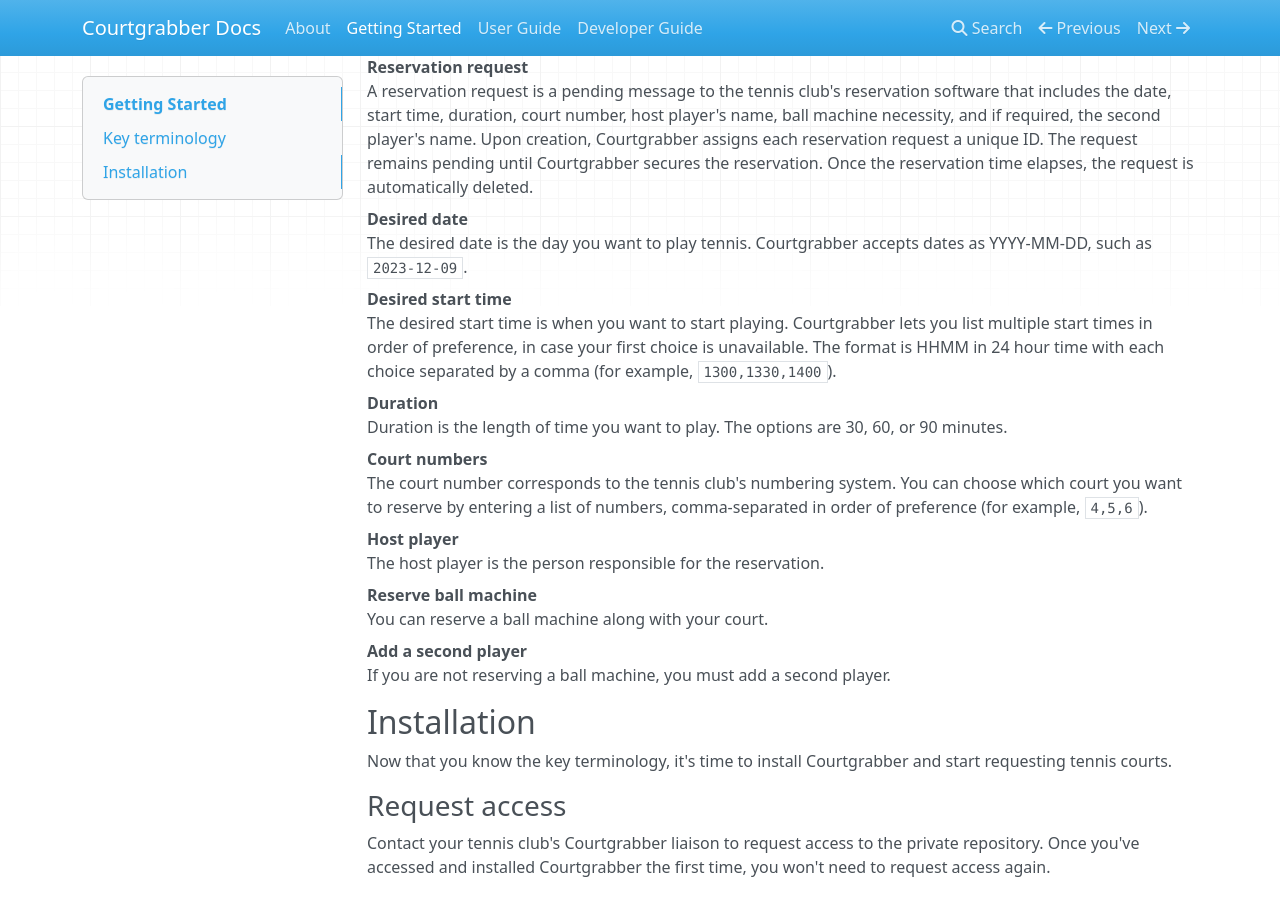
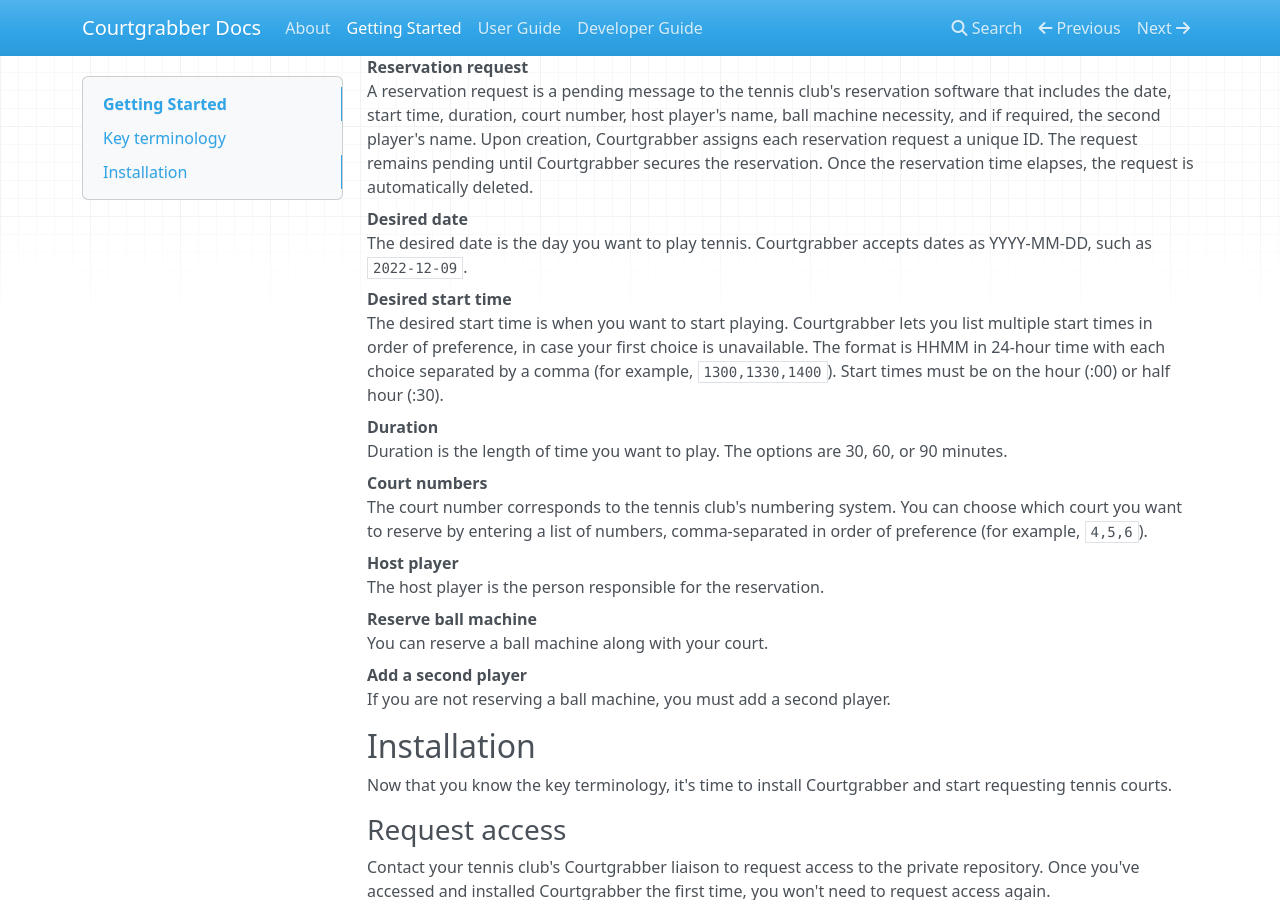
Before and after one commit to tiffany76/courtgrabber-docs, an MkDocs documentation site: the page built from docs/getting_started.md, in a window 1280 px wide and 900 px high, scrolled down 390 px. Built offline with MkDocs 1.6.1, drawn with Linux system fonts in a browser that asks for light colours; nearby versions of some CDN libraries.

Commit message:
Revert date to match screenshots

```diff
--- a/docs/getting_started.md
+++ b/docs/getting_started.md
@@ -17,10 +17,10 @@
   <dd>A reservation request is a pending message to the tennis club's reservation software that includes the date, start time, duration, court number, host player's name, ball machine necessity, and if required, the second player's name. Upon creation, Courtgrabber assigns each reservation request a unique ID. The request remains pending until Courtgrabber secures the reservation. Once the reservation time elapses, the request is automatically deleted.</dd>
 
   <dt>Desired date</dt>
-  <dd>The desired date is the day you want to play tennis. Courtgrabber accepts dates as YYYY-MM-DD, such as <code>2023-12-09</code>.</dd>
+  <dd>The desired date is the day you want to play tennis. Courtgrabber accepts dates as YYYY-MM-DD, such as <code>2022-12-09</code>.</dd>
 
   <dt>Desired start time</dt>
-  <dd>The desired start time is when you want to start playing. Courtgrabber lets you list multiple start times in order of preference, in case your first choice is unavailable. The format is HHMM in 24 hour time with each choice separated by a comma (for example, <code>1300,1330,1400</code>).</dd>
+  <dd>The desired start time is when you want to start playing. Courtgrabber lets you list multiple start times in order of preference, in case your first choice is unavailable. The format is HHMM in 24-hour time with each choice separated by a comma (for example, <code>1300,1330,1400</code>). Start times must be on the hour (:00) or half hour (:30).</dd>
 
   <dt>Duration</dt>
   <dd>Duration is the length of time you want to play. The options are 30, 60, or 90 minutes.</dd>
```
Also changed, not shown: docs/api_reference.md (+5 -5 lines).
